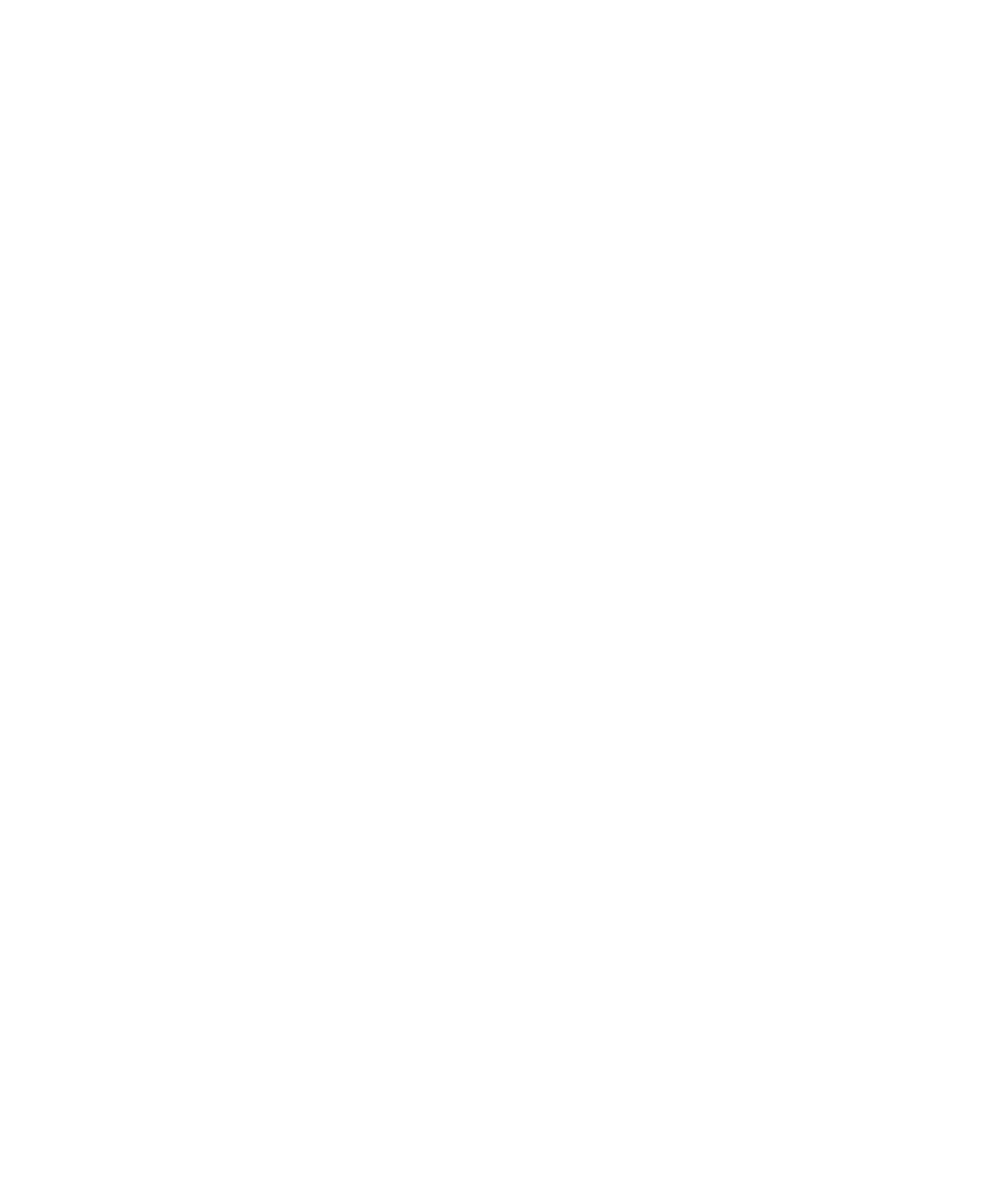
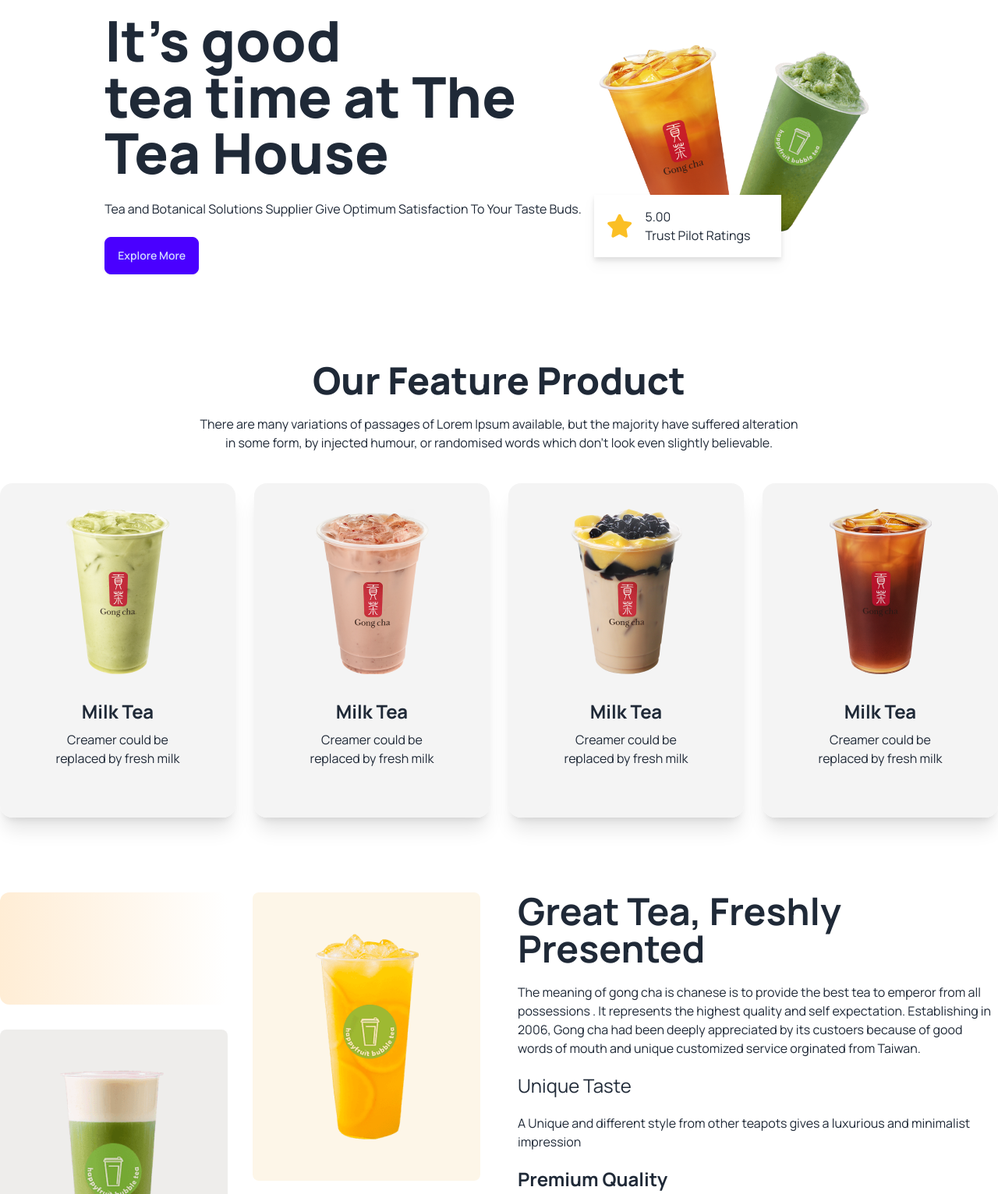
Before and after one commit to fazleshifat/tea-house, a plain HTML site: page index.html in a window 1280 px wide. Shown: the top 1532 px of the page at 78% size. Before the commit the page ends 800 px from the top, so only its background shows below. Drawn offline with nearby package versions, Linux system fonts and the light colour scheme.

Commit message:
created grid column in fresh section

```diff
--- a/index.html
+++ b/index.html
@@ -6,9 +6,152 @@
     <meta name="viewport" content="width=device-width, initial-scale=1.0">
     <title>Tea House</title>
 
+    <!-- daisyUi and tailwind css cdn link -->
     <link href="https://cdn.jsdelivr.net/npm/daisyui@4.7.2/dist/full.min.css" rel="stylesheet" type="text/css" />
     <script src="https://cdn.tailwindcss.com"></script>
+
+    <!-- google font -->
+    <link rel="preconnect" href="https://fonts.googleapis.com">
+    <link rel="preconnect" href="https://fonts.gstatic.com" crossorigin>
+    <link href="https://fonts.googleapis.com/css2?family=Manrope:wght@200..800&display=swap" rel="stylesheet">
+
+    <!-- font awsone icons link -->
+    <script src="https://kit.fontawesome.com/59288061a7.js" crossorigin="anonymous"></script>
+
+    <style>
+
+
+        * {
+            font-family: "Manrope", sans-serif;
+        }
+    </style>
 </head>
+
+<!-- header section start from here -->
+
+<header class="container mx-auto">
+    <div class="hero ">
+        <div class="hero-content flex-col lg:flex-row">
+
+            <div>
+                <h1 class="text-7xl font-extrabold">
+                    It's good <br>
+                    tea time at The <br>
+                    Tea House</h1>
+                <p class="py-6">Tea and Botanical Solutions Supplier Give Optimum Satisfaction To Your Taste Buds.</p>
+                <button class="btn btn-primary">Explore More</button>
+            </div>
+            <div>
+                <img src="images/banner.png" class="max-w-sm" />
+                <div class="-mt-20 flex items-center gap-4 drop-shadow-lg bg-white p-4 w-60">
+                    <i class="fa-solid fa-star text-3xl text-amber-400"></i>
+                    <div>
+                        <h3>5.00</h3>
+                        <p>Trust Pilot Ratings</p>
+                    </div>
+                </div>
+            </div>
+        </div>
+    </div>
+</header>
+
+<main class="container mx-auto">
+
+    <!-- fetured section-->
+
+    <section class="text-center my-24">
+         <h2 class="text-5xl font-extrabold mb-5">Our Feature Product</h2>
+         <p class="max-w-3xl mx-auto mb-10">There are many variations of passages of Lorem Ipsum available, but the majority have suffered alteration in some form, by injected humour, or randomised words which don't look even slightly believable. </p>
+
+         <!-- featured tea card container -->
+         <div class="grid gap-6 grid-cols-1 md:grid-cols-2 lg:grid-cols-4">
+
+            <!-- first card -->
+
+            <div class="card  p-8 bg-gradient-to-r from-[#F4F4F4] to-[#F4F4F4] shadow-xl">
+                <figure><img src="images/tea-1.png" alt="Shoes" /></figure>
+                <div class="card-body justify-center">
+                  <h2 class="text-2xl font-bold">Milk Tea</h2>
+                  <p>Creamer could be replaced by fresh milk</p>
+
+                </div>
+              </div>
+
+              <!-- second card -->
+            <div class="card  p-8 bg-gradient-to-r from-[#F4F4F4] to-[#F4F4F4] shadow-xl">
+                <figure><img src="images/tea-2.png" alt="Shoes" /></figure>
+                <div class="card-body justify-center">
+                  <h2 class="text-2xl font-bold">Milk Tea</h2>
+                  <p>Creamer could be replaced by fresh milk</p>
+
+                </div>
+              </div>
+
+              <!-- third card -->
+            <div class="card  p-8 bg-gradient-to-r from-[#F4F4F4] to-[#F4F4F4] shadow-xl">
+                <figure><img src="images/tea-3.png" alt="Shoes" /></figure>
+                <div class="card-body justify-center">
+                  <h2 class="text-2xl font-bold">Milk Tea</h2>
+                  <p>Creamer could be replaced by fresh milk</p>
+
+                </div>
+              </div>
+
+              <!-- fourth card -->
+            <div class="card  p-8 bg-gradient-to-r from-[#F4F4F4] to-[#F4F4F4] shadow-xl">
+                <figure><img src="images/tea-4.png" alt="Shoes" /></figure>
+                <div class="card-body justify-center">
+                  <h2 class="text-2xl font-bold">Milk Tea</h2>
+                  <p>Creamer could be replaced by fresh milk</p>
+
+                </div>
+              </div>
+
+         </div>
+    </section>
+
+    <!-- great tea fresh tea section -->
+    <section class="my-24 flex flex-col lg:flex-row gap-12">
+        <div class="grid gap-8 grid-cols-1 md:grid-cols-2 flex-1">
+
+            <div class="rounded-xl h-36 bg-gradient-to-r from-orange-100">
+
+            </div>
+            <div class="row-span-2 bg-[#E6A6231A] rounded-lg flex px-8 py-12 justify-center items-center">
+                <img src="images/fresh-1.png" alt="">
+            </div>
+            <div class="row-span-2 bg-[#574C391A] rounded-lg flex px-8 py-12 justify-center items-center">
+                <img src="images/fresh-2.png" alt="">
+            </div>
+            <div class="rounded-xl h-36 bg-gradient-to-r from-stone-200">
+
+            </div>
+
+        </div>
+
+        <!-- great tea fresh tea text -->
+
+        <div class="container mx-auto space-y-5 flex-1">
+            <h2 class="text-5xl font-bold">Great Tea, Freshly
+                <br>
+                 Presented</h2>
+
+            <p>The meaning of gong cha is chanese is to provide the best tea to emperor from all possessions . It represents the highest quality and self expectation. Establishing in 2006, Gong cha had been deeply appreciated by its custoers  because of good words of mouth and unique customized service orginated from Taiwan.</p>
+
+            <h3 class="text-2xl font">Unique Taste</h3>
+
+            <p>A Unique and different style from other teapots gives a luxurious and minimalist impression</p>
+
+            <h3 class="text-2xl font-bold">Premium Quality</h3>
+
+            <p>Premium Quality that makes tea more elegant and more durable when you use it.</p>
+        </div>
+    </section>
+</main>
+
+<footer>
+
+</footer>
 
 <body>
 
--- a/tailwind.config.js
+++ b/tailwind.config.js
@@ -1,4 +1,3 @@
-
 tailwind.config = {
     theme: {
       extend: {
```
Lines whose indentation alone changed are shown as unchanged.
